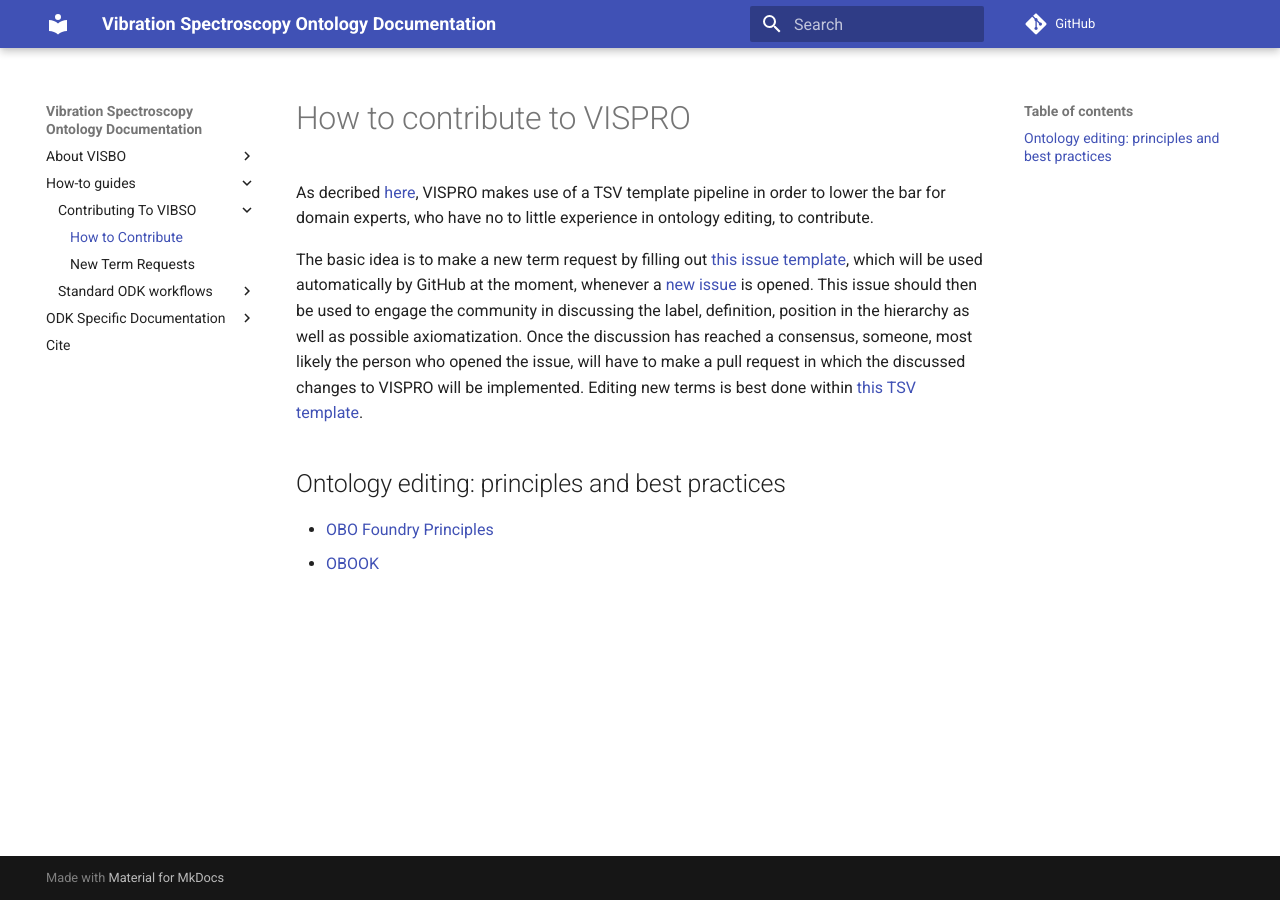
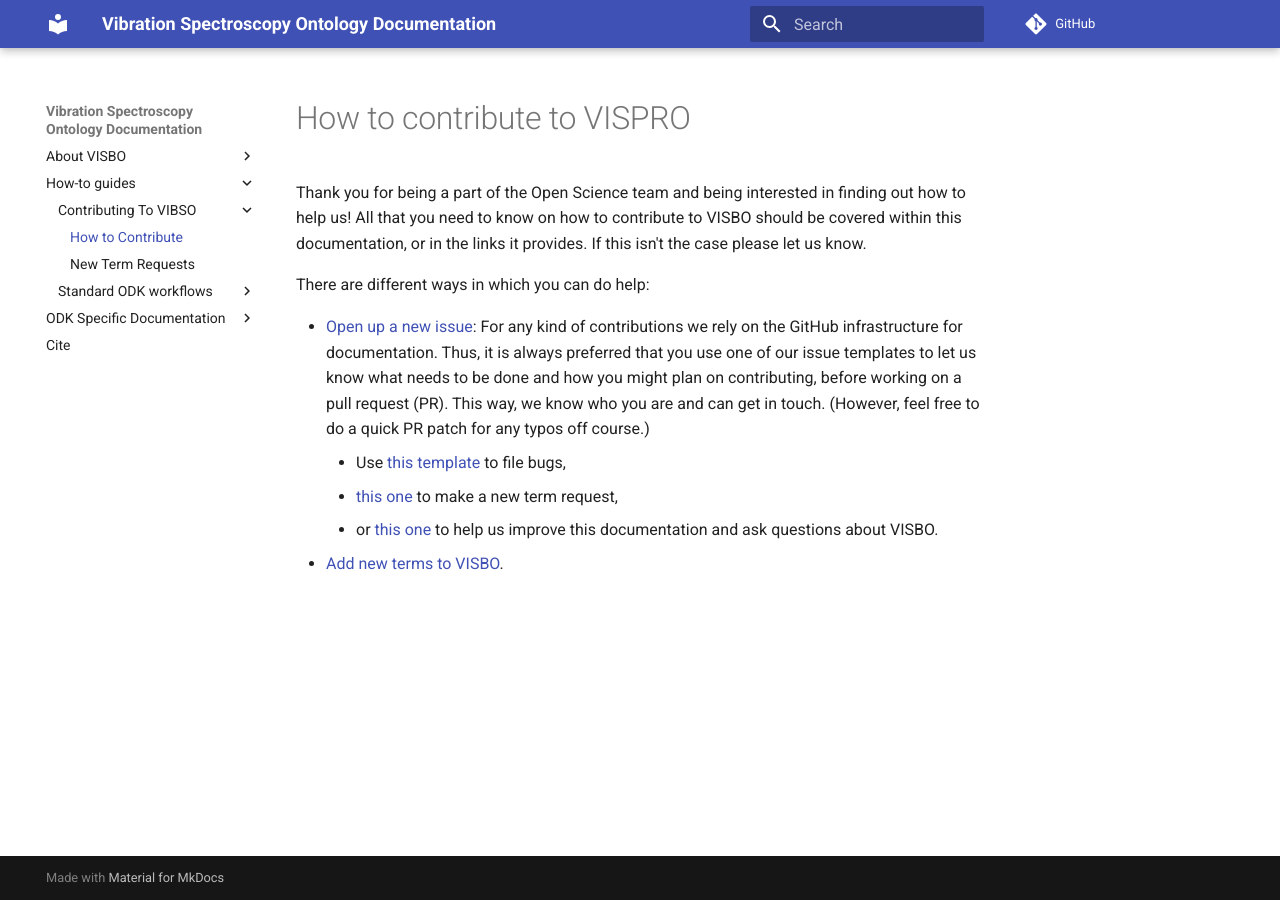
Before and after one commit to NFDI4Chem/VibrationalSpectroscopyOntology, an MkDocs documentation site: the page built from docs/contributing.md, in a window 1280 px wide. Built offline with MkDocs 1.6.1 and Material for MkDocs 9.7.7, drawn with Linux system fonts in a browser that asks for light colours; comment, search, counter and statistics services are not loaded.

Commit message:
Update contributing.md

```diff
--- a/docs/contributing.md
+++ b/docs/contributing.md
@@ -1,9 +1,12 @@
 # How to contribute to VISPRO
 
-As decribed [here](index.md#vision-and-development-approach), VISPRO makes use of a TSV template pipeline in order to lower the bar for domain experts, who have no to little experience in ontology editing, to contribute.
+Thank you for being a part of the Open Science team and being interested in finding out how to help us!
+All that you need to know on how to contribute to VISBO should be covered within this documentation, or in the links it provides. If this isn't the case please let us know.
 
-The basic idea is to make a new term request by filling out [this issue template](https://github.com/NFDI4Chem/VibrationalSpectroscopyOntology/blob/main/issue_template.md), which will be used automatically by GitHub at the moment, whenever a [new issue](https://github.com/NFDI4Chem/VibrationalSpectroscopyOntology/issues/new) is opened. This issue should then be used to engage the community in discussing the label, definition, position in the hierarchy as well as possible axiomatization. Once the discussion has reached a consensus, someone, most likely the person who opened the issue, will have to make a pull request in which the discussed changes to VISPRO will be implemented. Editing new terms is best done within  [this TSV template](https://github.com/NFDI4Chem/VibrationalSpectroscopyOntology/blob/main/src/templates/vispro_terms.tsv).
+There are different ways in which you can do help:
 
-## Ontology editing: principles and best practices
-* [OBO Foundry Principles](https://obofoundry.org/principles/fp-000-summary.html)
-* [OBOOK](https://oboacademy.github.io/obook/)
+* [Open up a new issue](https://github.com/NFDI4Chem/VibrationalSpectroscopyOntology/issues/new/choose): For any kind of contributions we rely on the GitHub infrastructure for documentation. Thus, it is always preferred that you use one of our issue templates to let us know what needs to be done and how you might plan on contributing, before working on a pull request (PR). This way, we know who you are and can get in touch. (However, feel free to do a quick PR patch for any typos off course.)
+    * Use [this template](https://github.com/NFDI4Chem/VibrationalSpectroscopyOntology/issues/new?assignees=&labels=&template=bug_report.md&title=) to file bugs,
+    * [this one](https://github.com/NFDI4Chem/VibrationalSpectroscopyOntology/issues/new?assignees=&labels=New+Term+Request&template=new-term-request-issue-template.md&title=%5BNTR%5D) to make a new term request,
+    * or [this one](https://github.com/NFDI4Chem/VibrationalSpectroscopyOntology/issues/new?assignees=&labels=documentation&template=documentation-related-issue.md&title=%5BDocs%5D) to help us improve this documentation and ask questions about VISBO.
+* [Add new terms to VISBO](ntr_workflow.md).
```
